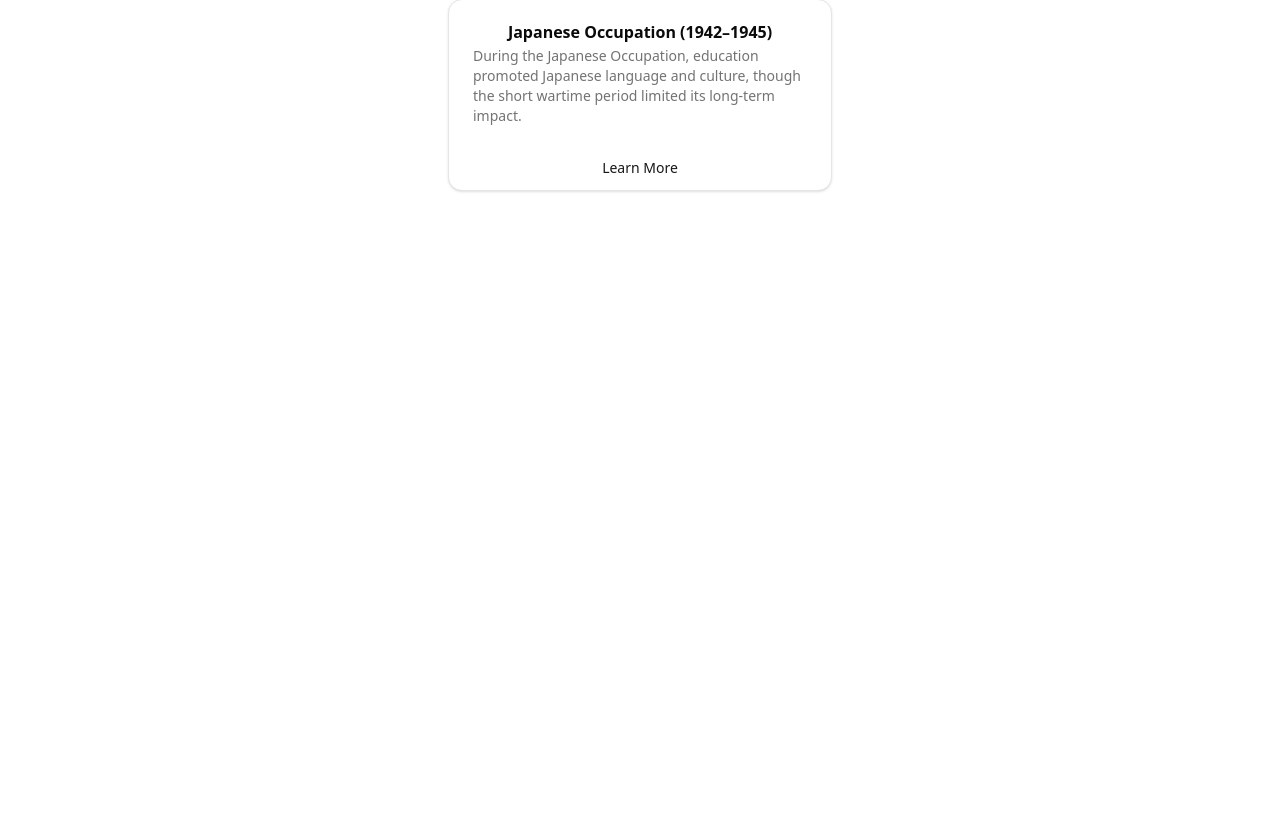
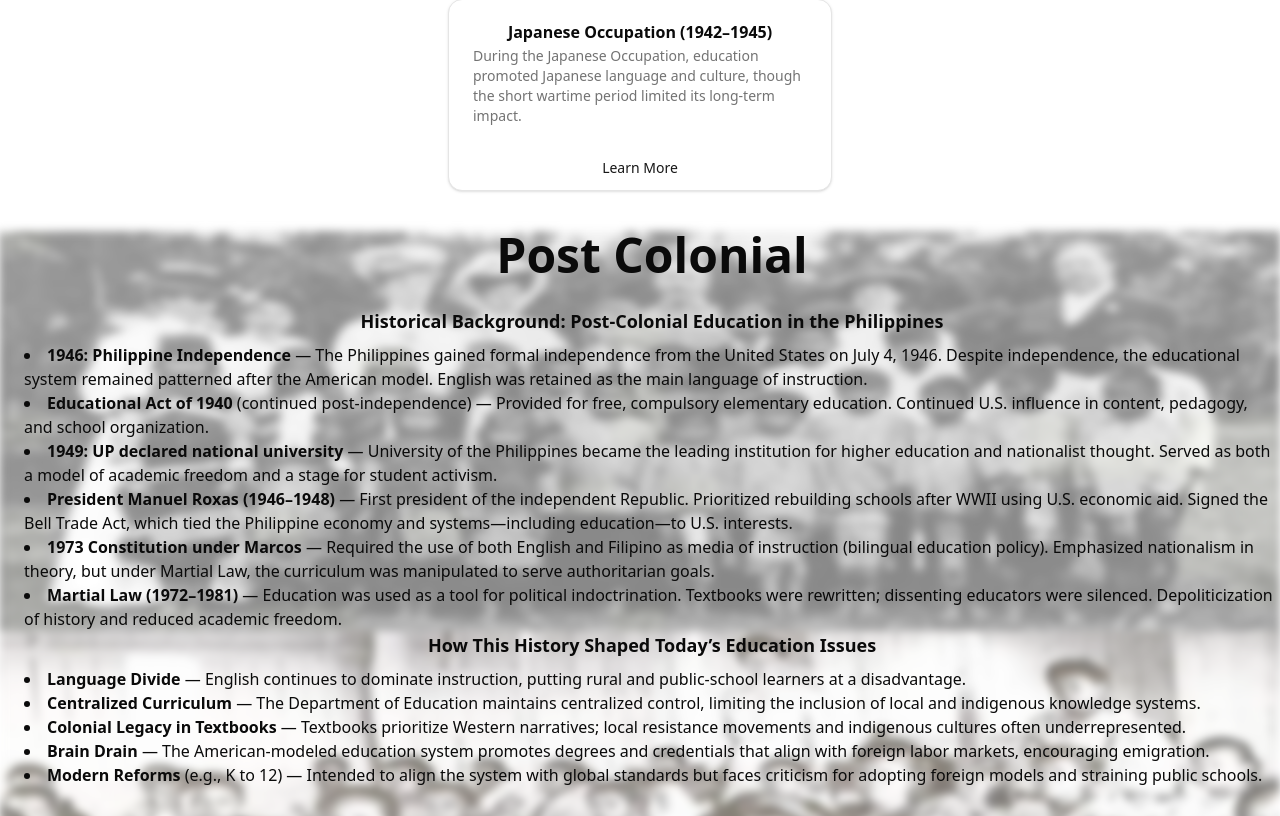
Before and after one commit to falarion08/multimedia-website, a React (Vite) app in the folder project/: page / in a window 1280 px wide. Shown: the part 1981-2797 px from the top of the page. Before the commit the page ends 2212 px from the top, so only its background shows below. Built offline with nearby package versions, Linux system fonts and the light colour scheme.

Commit message:
update website

```diff
--- a/project/src/App.tsx
+++ b/project/src/App.tsx
@@ -1,13 +1,16 @@
 import HomepageSection from "./components/sections/homepage"
 import PrecolonialSection from "./components/sections/precolonial"
 import ColonialPeriod from "./components/sections/colonial"
+import PostColonialSection from "./components/sections/postcolonial"
 
 function App() {
   return (
     <div className="relative">
+
       <HomepageSection/>
       <PrecolonialSection/>
       <ColonialPeriod/>
+      <PostColonialSection/>
 
     </div>
   )
--- a/project/src/components/sections/postcolonial.tsx
+++ b/project/src/components/sections/postcolonial.tsx
@@ -1,26 +1,36 @@
-export default function PostColonialSection(){
-  return(
+import bg from "../../assets/images/postcolonial.jpg"
+
+export default function PostColonialSection() {
+  return (
     <>
-    <h1>Post Colonial</h1>
+      <div className="h-screen px-6 relative">
+        <img src={bg} className="h-screen w-screen  z-0 blur-xs opacity-55 absolute top-0 left-0" />
+        <div className="z-20 h-screen   absolute top-0 overflow-auto">
+          <h1 className="font-bold text-5xl text-center mb-7">Post Colonial</h1>
 
-    <h2>Historical Background: Post-Colonial Education in the Philippines</h2>
-<ul>
-<li>1946: Philippine Independence — The Philippines gained formal independence from the United States on July 4, 1946. Despite independence, the educational system remained patterned after the American model. English was retained as the main language of instruction.</li>
-<li>Educational Act of 1940 (continued post-independence) — Provided for free, compulsory elementary education. Continued U.S. influence in content, pedagogy, and school organization.</li>
-<li>1949: UP declared national university — University of the Philippines became the leading institution for higher education and nationalist thought. Served as both a model of academic freedom and a stage for student activism.</li>
-<li>President Manuel Roxas (1946–1948) — First president of the independent Republic. Prioritized rebuilding schools after WWII using U.S. economic aid. Signed the Bell Trade Act, which tied the Philippine economy and systems—including education—to U.S. interests.</li>
-<li>1973 Constitution under Marcos — Required the use of both English and Filipino as media of instruction (bilingual education policy). Emphasized nationalism in theory, but under Martial Law, the curriculum was manipulated to serve authoritarian goals.</li>
-<li>Martial Law (1972–1981) — Education was used as a tool for political indoctrination. Textbooks were rewritten; dissenting educators were silenced. Depoliticization of history and reduced academic freedom.</li>
-</ul>
+          <h2 className="font-semibold text-center text-lg mb-2">Historical Background: Post-Colonial Education in the Philippines</h2>
+          <ul>
+            <li><span className="font-bold">1946: Philippine Independence</span> — The Philippines gained formal independence from the United States on July 4, 1946. Despite independence, the educational system remained patterned after the American model. English was retained as the main language of instruction.</li>
+            <li><span className="font-bold">Educational Act of 1940</span> (continued post-independence) — Provided for free, compulsory elementary education. Continued U.S. influence in content, pedagogy, and school organization.</li>
+            <li><span className="font-bold">1949: UP declared national university</span> — University of the Philippines became the leading institution for higher education and nationalist thought. Served as both a model of academic freedom and a stage for student activism.</li>
+            <li><span className="font-bold">President Manuel Roxas (1946–1948)</span> — First president of the independent Republic. Prioritized rebuilding schools after WWII using U.S. economic aid. Signed the Bell Trade Act, which tied the Philippine economy and systems—including education—to U.S. interests.</li>
+            <li><span className="font-bold">1973 Constitution under Marcos</span> — Required the use of both English and Filipino as media of instruction (bilingual education policy). Emphasized nationalism in theory, but under Martial Law, the curriculum was manipulated to serve authoritarian goals.</li>
+            <li><span className="font-bold">Martial Law (1972–1981)</span> — Education was used as a tool for political indoctrination. Textbooks were rewritten; dissenting educators were silenced. Depoliticization of history and reduced academic freedom.</li>
+          </ul>
 
-<h2>How This History Shaped Today’s Education Issues</h2>
-<ul>
-<li>Language Divide — English continues to dominate instruction, putting rural and public-school learners at a disadvantage.</li>
-<li>Centralized Curriculum — The Department of Education maintains centralized control, limiting the inclusion of local and indigenous knowledge systems.</li>
-<li>Colonial Legacy in Textbooks — Textbooks prioritize Western narratives; local resistance movements and indigenous cultures often underrepresented.</li>
-<li>Brain Drain — The American-modeled education system promotes degrees and credentials that align with foreign labor markets, encouraging emigration.</li>
-<li>Modern Reforms (e.g., K to 12) — Intended to align the system with global standards but faces criticism for adopting foreign models and straining public schools.</li>
-</ul>
+          <h2 className="font-semibold text-center text-lg mb-2">How This History Shaped Today’s Education Issues</h2>
+          <ul>
+            <li><span className="font-bold">Language Divide</span> — English continues to dominate instruction, putting rural and public-school learners at a disadvantage.</li>
+            <li><span className="font-bold">Centralized Curriculum</span> — The Department of Education maintains centralized control, limiting the inclusion of local and indigenous knowledge systems.</li>
+            <li><span className="font-bold">Colonial Legacy in Textbooks</span> — Textbooks prioritize Western narratives; local resistance movements and indigenous cultures often underrepresented.</li>
+            <li><span className="font-bold">Brain Drain</span> — The American-modeled education system promotes degrees and credentials that align with foreign labor markets, encouraging emigration.</li>
+            <li><span className="font-bold">Modern Reforms</span> (e.g., K to 12) — Intended to align the system with global standards but faces criticism for adopting foreign models and straining public schools.</li>
+          </ul>
+
+
+
+        </div>
+      </div>
     </>
   )
 }
```
Also changed, not shown: project/src/assets/images/postcolonial.jpg (added).
